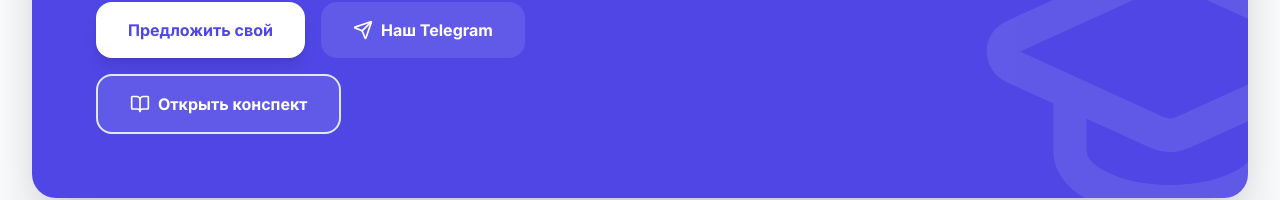
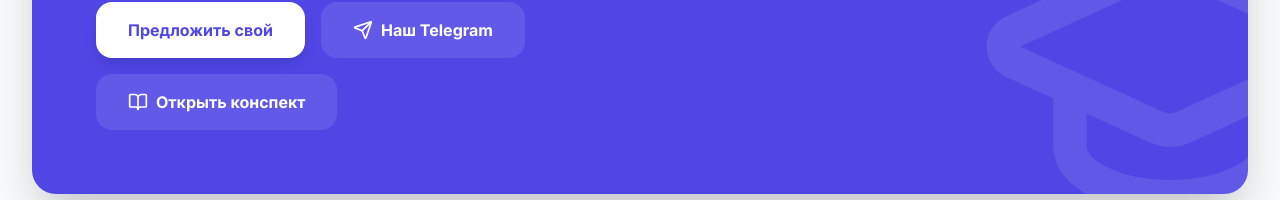
Before and after one commit to Minezii/bss-mtkp, a Next.js app: page / in a window 1280 px wide. Shown: the part 333-533 px from the top of the page. Built offline with nearby package versions, Linux system fonts and the light colour scheme; no server answers; the database is empty.

Commit message:
style: remove black border from 'ткрыть конспект' button

```diff
--- a/app/page.tsx
+++ b/app/page.tsx
@@ -96,7 +96,7 @@ export default function Home() {
             </a>
             <button
               onClick={() => router.push('/summaries')}
-              className="w-full sm:w-auto bg-primary-foreground/10 border-2 border-primary-foreground/20 text-primary-foreground px-8 py-4 rounded-2xl font-bold hover:bg-primary-foreground/20 transition-all active:scale-95 flex items-center justify-center gap-2"
+              className="w-full sm:w-auto bg-primary-foreground/10 text-primary-foreground px-8 py-4 rounded-2xl font-bold hover:bg-primary-foreground/20 transition-all active:scale-95 flex items-center justify-center gap-2"
             >
               <BookOpen size={20} />
               Открыть конспект
```
